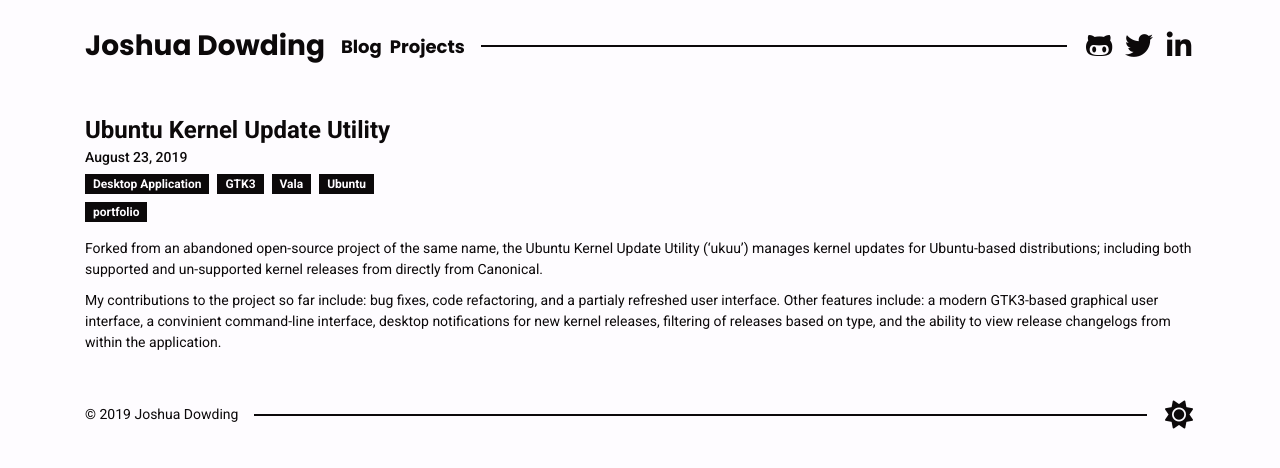
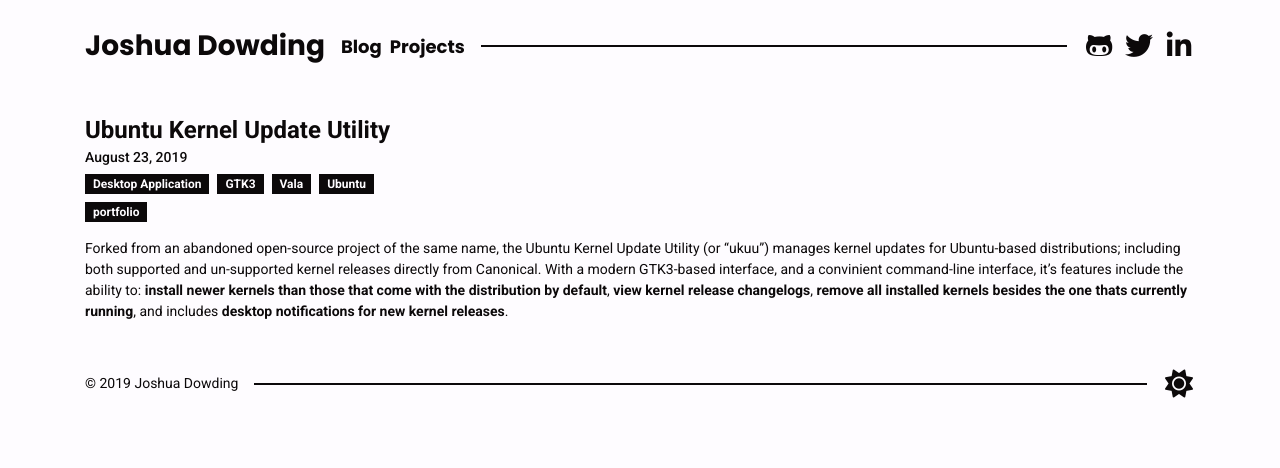
Before and after one commit to joshuadowding/jdowding.me, a Jekyll site: the page built from _posts/2019-08-23-Portfolio.md, in a window 1280 px wide. Shown: the top 468 px of the page. Built offline with Jekyll 4.4.1, drawn with Linux system fonts in a browser that asks for light colours; nearby versions of some CDN libraries.

Commit message:
projects: improve the ukuu profile

```diff
--- a/_posts/2019-08-23-Portfolio.md
+++ b/_posts/2019-08-23-Portfolio.md
@@ -12,6 +12,4 @@
  - Ubuntu
 ---
 
-Forked from an abandoned open-source project of the same name, the Ubuntu Kernel Update Utility ('ukuu') manages kernel updates for Ubuntu-based distributions; including both supported and un-supported kernel releases from directly from Canonical.
-
-My contributions to the project so far include: bug fixes, code refactoring, and a partialy refreshed user interface. Other features include: a modern GTK3-based graphical user interface, a convinient command-line interface, desktop notifications for new kernel releases, filtering of releases based on type, and the ability to view release changelogs from within the application.
+Forked from an abandoned open-source project of the same name, the Ubuntu Kernel Update Utility (or "ukuu") manages kernel updates for Ubuntu-based distributions; including both supported and un-supported kernel releases directly from Canonical. With a modern GTK3-based interface, and a convinient command-line interface, it's features include the ability to: **install newer kernels than those that come with the distribution by default**, **view kernel release changelogs**, **remove all installed kernels besides the one thats currently running**, and includes **desktop notifications for new kernel releases**.
```
Also changed, not shown: _posts/2019-07-06-Portfolio.md (+2 -0 lines).
